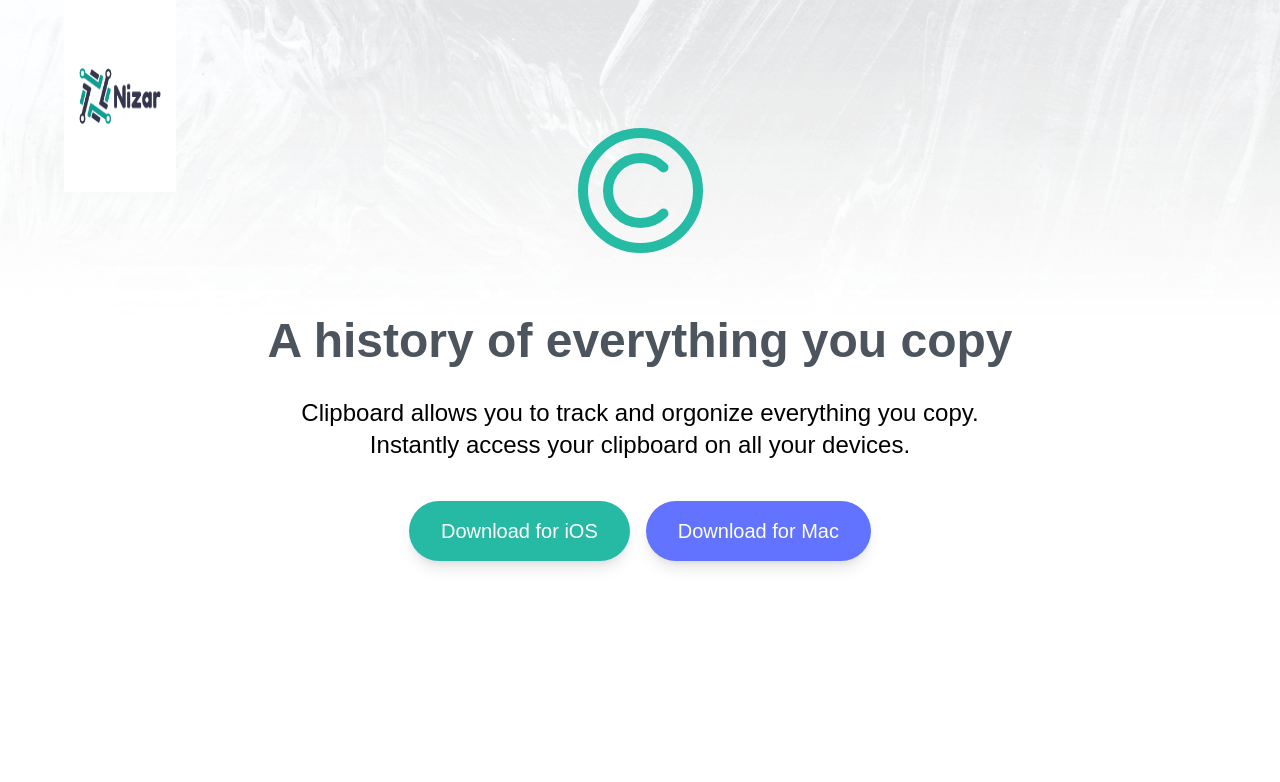
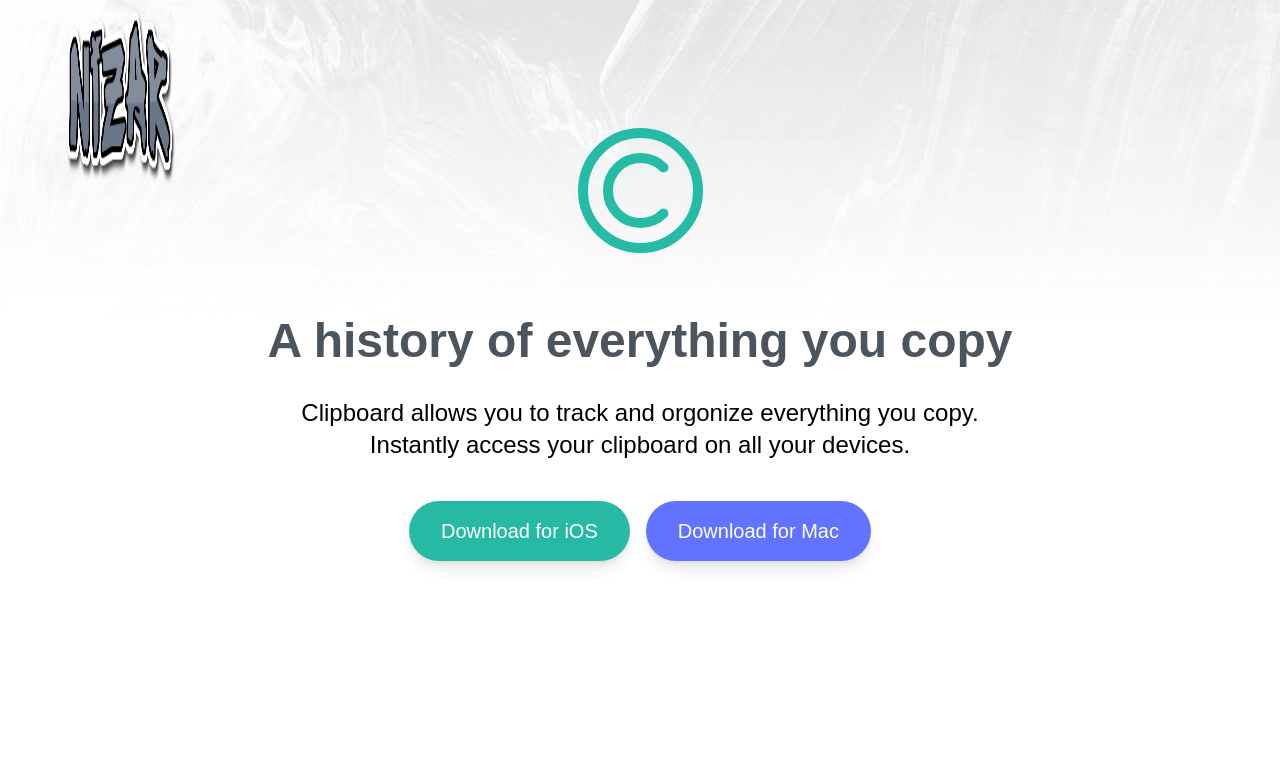
Before and after one commit to nizar-ing/clipboard, a website: page index.html in a window 1280 px wide. Shown: the top 782 px of the page. Drawn offline with Linux system fonts and the light colour scheme; a web font is replaced by a local one.

Commit message:
Update index.html

```diff
--- a/index.html
+++ b/index.html
@@ -17,7 +17,7 @@
     <!-- Hero Section -->
     <section id="hero">
       <div class="relative section-container mb-40 pt-16">
-        <img src="./images/nizar.png" alt="nizar_logo" class="absolute top-0 left-0 w-16 h-28 md:w-28 md:h-48">
+        <img src="./images/nizar_logo.png" alt="nizar_logo" class="absolute top-0 left-0 w-16 h-28 md:w-28 md:h-48">
         <img src="./images/logo.svg" alt="" class="mx-auto my-16" />
         <h3>A history of everything you copy</h3>
         <p class="max-w-3xl mb-10 mx-auto text-2xl text-GrayishBlue">
```
